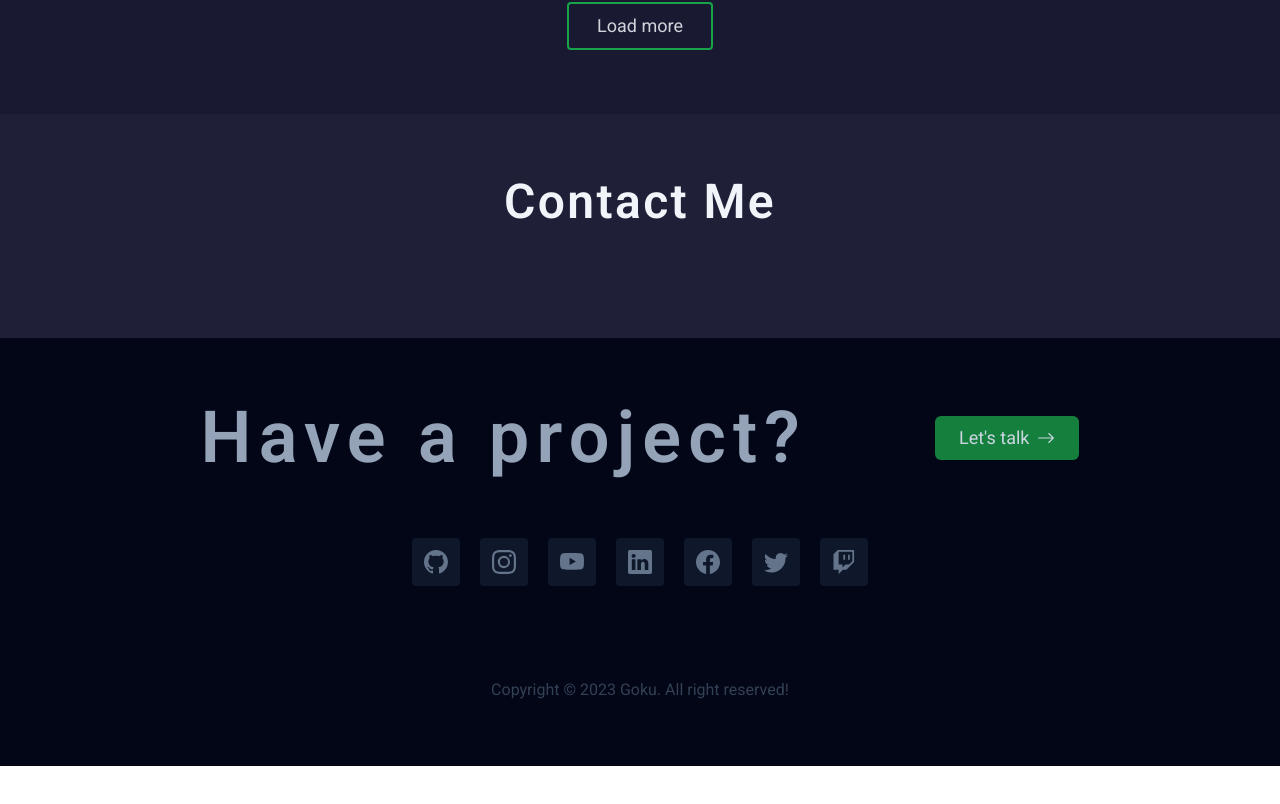
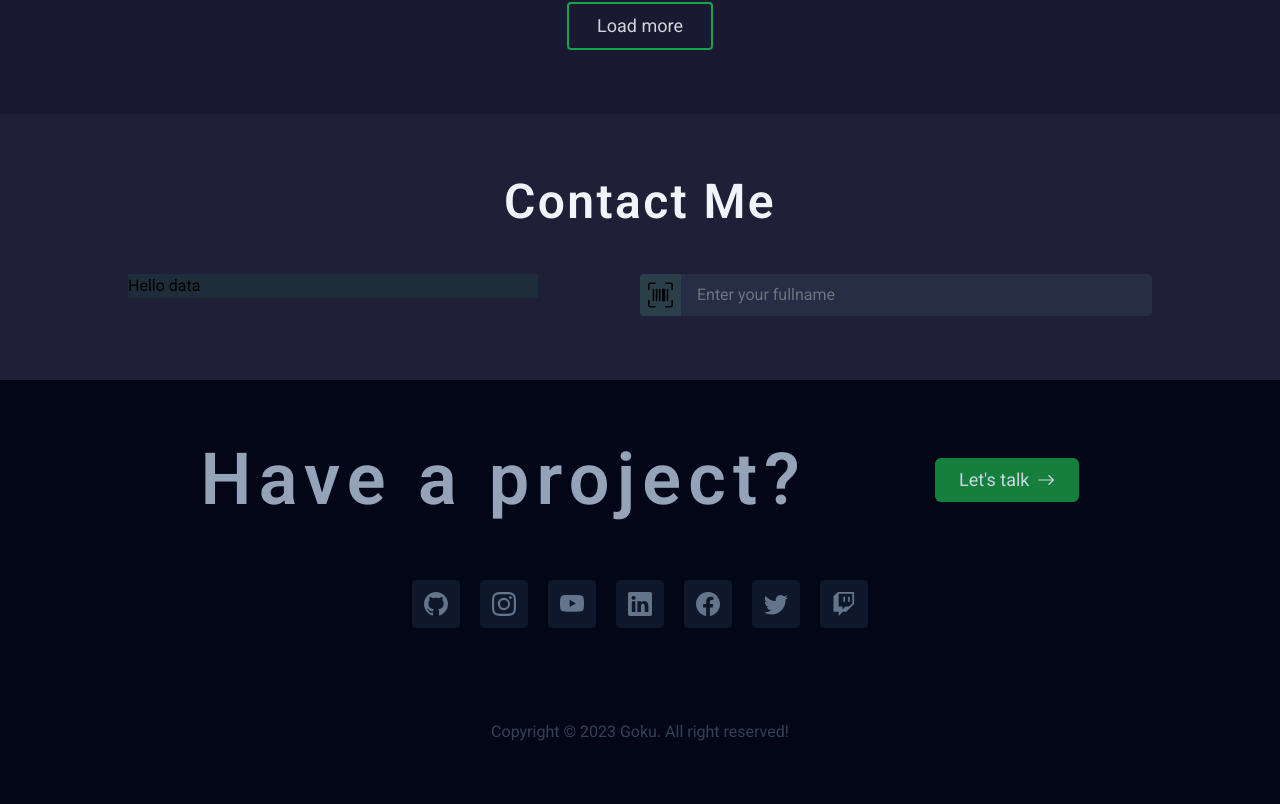
Before and after one commit to gokarna123-goku/m_portfolio, a React (Vite) app: page / in a window 1280 px wide. Shown: the part 6357-7161 px from the top of the page. Before the commit the page ends 7123 px from the top, so only its background shows below. Built offline with nearby package versions, Linux system fonts and the light colour scheme.

Commit message:
working on the contact section

```diff
--- a/src/components/Contact/Contact.jsx
+++ b/src/components/Contact/Contact.jsx
@@ -1,4 +1,5 @@
 import React from "react";
+import { UpcScan } from "react-bootstrap-icons";
 
 const Contact = () => {
   return (
@@ -6,6 +7,21 @@ const Contact = () => {
       <h1 className="text-slate-100 text-5xl text-center font-extrabold tracking-wider mb-12">
         Contact Me
       </h1>
+      <div className="w-full h-auto flex items-start justify-between gap-10">
+        <div className="w-[40%] h-auto bg-green-600/10">Hello data</div>
+        <div className="w-[50%] h-auto">
+          <div className="flex items-center bg-slate-700/40 rounded w-full h-[42px] overflow-hidden">
+            <div className="w-[8%] h-full p-2 bg-green-400/10">
+                <UpcScan className="w-full h-full"/>
+            </div>
+            <input
+              type="text"
+              className="w-[90%] h-full bg-transparent border-none outline-none px-4 text-base text-gray-500 placeholder:text-gray-500"
+              placeholder="Enter your fullname"
+            />
+          </div>
+        </div>
+      </div>
     </div>
   );
 };
```
